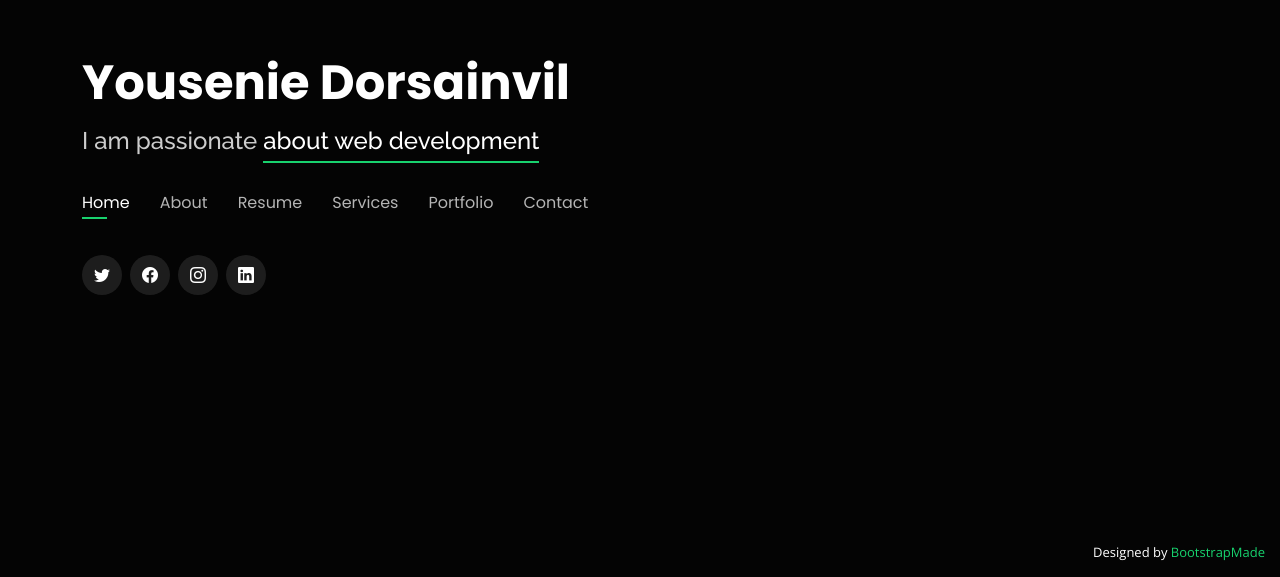
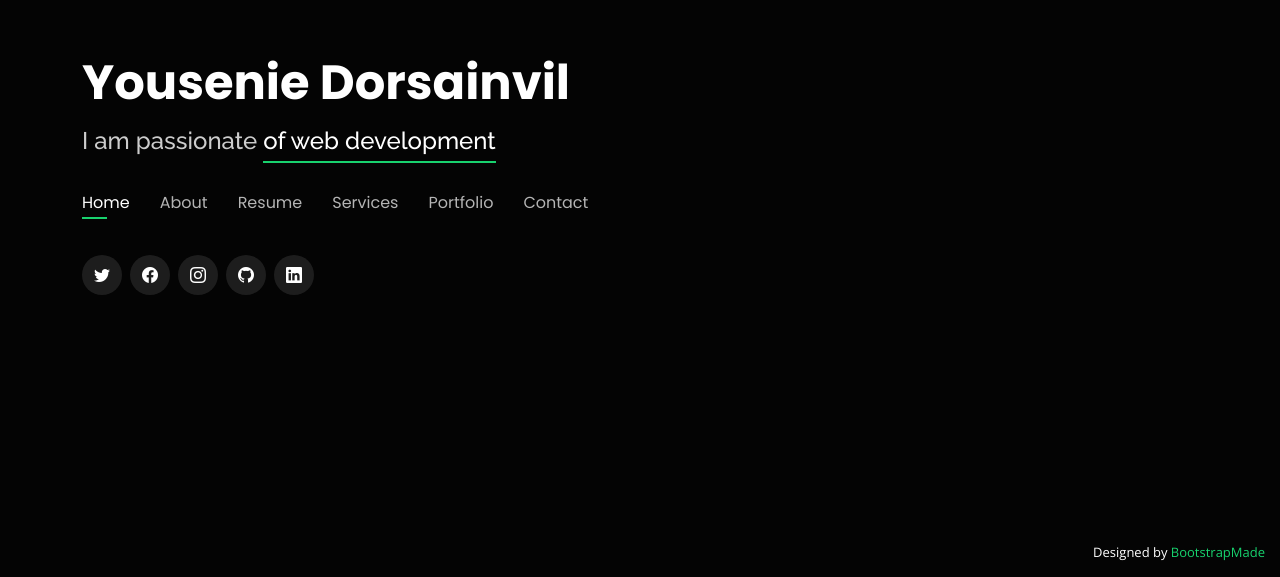
Before and after one commit to youse22/SitMwen, a plain HTML site: page index.html in a window 1280 px wide. Shown: the part 223-800 px from the top of the page. Drawn offline with nearby package versions, Linux system fonts and the light colour scheme.

Commit message:
chanjman imaj

```diff
--- a/index.html
+++ b/index.html
@@ -45,7 +45,7 @@
       <h1><a href="index.html">Yousenie  Dorsainvil</a></h1>
       <!-- Uncomment below if you prefer to use an image logo -->
       <!-- <a href="index.html" class="mr-auto"><img src="assets/img/logo.png" alt="" class="img-fluid"></a> -->
-      <h2>I am passionate <span>about web development</span></h2>
+      <h2>I am passionate <span>of web development</span></h2>
 
       <nav id="navbar" class="navbar">
         <ul>
@@ -63,6 +63,7 @@
         <a href="https://twitter.com/yousenieD" class="twitter"><i class="bi bi-twitter"></i></a>
         <a href="https://web.facebook.com/yoosenie.dorsainvil" class="facebook"><i class="bi bi-facebook"></i></a>
         <a href="https://instagram.com/youseniedorsainvil?utm_source=qr&igshid=MzNlNGNkZWQ4Mg%3D%3D" class="instagram"><i class="bi bi-instagram"></i></a>
+        <a href="https://github.com/youse22" class="github"><i class="bi bi-github"></i></a>
         <a href="https://www.linkedin.com/in/yousenie-dorsainvil" class="linkedin"><i class="bi bi-linkedin"></i></a>
       </div>
 
@@ -439,6 +440,7 @@
               <a href="https://twitter.com/yousenieD" class="twitter"><i class="bi bi-twitter"></i></a>
               <a href="https://web.facebook.com/yoosenie.dorsainvil" class="facebook"><i class="bi bi-facebook"></i></a>
               <a href="https://instagram.com/youseniedorsainvil?utm_source=qr&igshid=MzNlNGNkZWQ4Mg%3D%3D" class="instagram"><i class="bi bi-instagram"></i></a>
+              <a href="https://github.com/youse22" class="github"><i class="bi bi-github"></i></a>
               <a href="https://www.linkedin.com/in/yousenie-dorsainvil" class="linkedin"><i class="bi bi-linkedin"></i></a>
             </div>
           </div>
```
Also changed, not shown: assets/img/portfolio/site.png, assets/img/portfolio/site3.png, assets/img/portfolio/site4.png.
